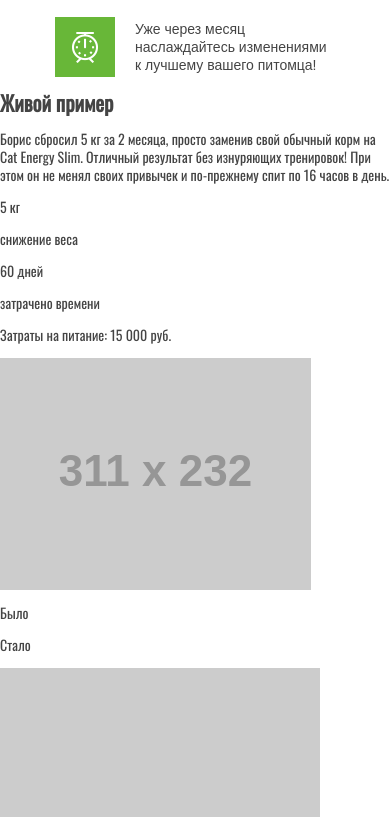
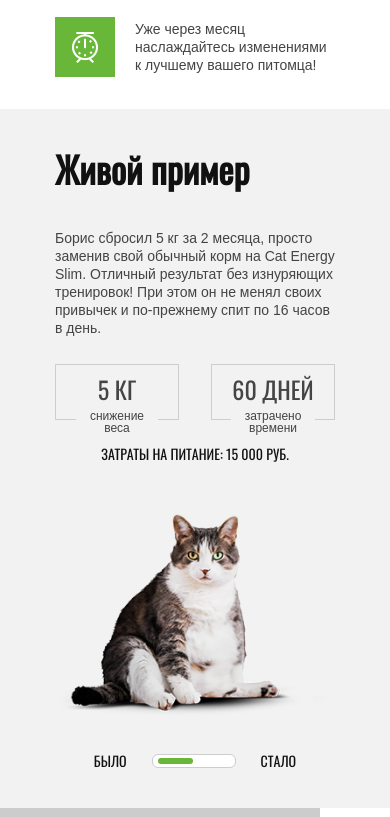
Before and after one commit to admegor/933557-cat-energy-19, a website: page source/index.html in a window 390 px wide. Shown: the part 1647-2464 px from the top of the page. Drawn offline with nearby package versions, Linux system fonts and the light colour scheme; files that its build step writes are made by us from their sources; placeholder pictures from the web are drawn by us.

Commit message:
stylization example block for mobile

```diff
--- a/source/index.html
+++ b/source/index.html
@@ -111,20 +111,23 @@
                 <div class="example__result-wrap">
                   <div class="example__result-item">
                     <p class="example__result-info">5 кг</p>
-                    <p class="example__result-subinfo">снижение веса</p>
+                    <span class="example__result-subinfo">снижение<br> веса</span>
                   </div>
                   <div class="example__result-item">
                     <p class="example__result-info">60 дней</p>
-                    <p class="example__result-subinfo">затрачено времени</p>
+                    <span class="example__result-subinfo">затрачено<br> времени</span>
                   </div>
-                  <p class="example__result-text">Затраты на питание: <span>15 000 руб.</span></p>
                 </div>
+                <p class="example__result-text">Затраты на питание: <span>15 000 руб.</span></p>
               </div>
               <div class="example__slider slider-example">
-                <img src="https://via.placeholder.com/311x232" alt="Было" class="slider-example__image-1" width="311" height="232">
+                <img class="slider-example__image slider-example__image--1-item" src="img/before-mobile@1x.png" alt="Было" width="311" height="232">
+                <img class="slider-example__image slider-example__image--2-item" src="img/after-mobile@1x.png" alt="Было" width="311" height="232">
                 <div class="slider-example__selector">
                   <p class="slider-example__before">Было</p>
-                  <div class="slider-example__progress-bar"></div>
+                  <div class="slider-example__progress-bar">
+                    <div class="slider-example__control"></div>
+                  </div>
                   <p class="slider-example__after">Стало</p>
                 </div>
               </div>
--- /dev/null
+++ b/source/sass/blocks/example.scss
@@ -0,0 +1,67 @@
+.example {
+    background-color: $smoky;
+    padding-bottom: 38px;
+}
+.example__wrap {
+    @include phone-wrap;
+}
+
+.example__inner {
+    @include inner;
+}
+
+.example__header {
+    @include title-block;
+}
+
+.example__info {
+    font-family: Arial, Helvetica, sans-serif;
+    margin-bottom: 27px;
+}
+
+.example__result-wrap {
+    display: flex;
+    flex-wrap: wrap;
+    justify-content: space-between;
+    margin-bottom: 25px;
+}
+
+.example__result-item {
+    width: 124px;
+    height: 56px;
+    border: 1px solid $telegray;
+    display: flex;
+    justify-content: center;
+    position: relative;
+}
+
+.example__result-info {
+    margin-top: 12px;
+    font-size: 24px;
+    line-height: 24px;
+    text-transform: uppercase;
+}
+
+.example__result-subinfo {
+    font-family: Arial, Helvetica, sans-serif;
+    font-size: 12px;
+    line-height: 12px;
+    position: absolute;
+    text-align: center;
+    bottom: -15px;
+    background-color: $smoky;
+    padding: 0 14px;
+}
+
+.example__result-text {
+    text-align: center;
+    text-transform: uppercase;
+    color: $almost-black;
+    margin-bottom: 44px;
+}
+
+.example__slider {
+    display: flex;
+    justify-content: center;
+    flex-wrap: wrap;
+}
--- /dev/null
+++ b/source/sass/blocks/slider-example.scss
@@ -0,0 +1,39 @@
+.slider-example__progress-bar {
+    width: 84px;
+    height: 14px;
+    background-color: $white;
+    border: 1px solid $telegray;
+    border-radius: 6px;
+    display: flex;
+    align-items: center;
+    padding: 0 5px;
+    margin: 0 25px;
+    justify-content: start;
+}
+
+.slider-example__control {
+    width: 35px;
+    height: 6px;
+    background-color: $leaf;
+    border-radius: 3px;
+}
+
+.slider-example__selector {
+    display: flex;
+    align-items: center;
+}
+
+.slider-example__image {
+    margin-bottom: 35px;
+}
+
+.slider-example__image--2-item {
+    display: none;
+}
+
+.slider-example__before,
+.slider-example__after {
+    text-transform: uppercase;
+    margin: 0;
+    color: $almost-black;
+}
--- a/source/sass/blocks/stage.scss
+++ b/source/sass/blocks/stage.scss
@@ -1,3 +1,7 @@
+.stage {
+    margin-bottom: 32px;
+}
+
 .stage__wrap {
     @include phone-wrap;
 }
--- a/source/sass/mixin.scss
+++ b/source/sass/mixin.scss
@@ -16,6 +16,7 @@
 @mixin title-block {
     font-size: 36px;
     line-height: 60px;
-    margin: 30px 0;
+    margin: 0;
+    padding: 30px 0;
     color: $almost-black;
 }
--- a/source/sass/style.scss
+++ b/source/sass/style.scss
@@ -1,10 +1,12 @@
-@import "source/sass/normalize.scss";
-@import "source/sass/fonts.scss";
-@import "source/sass/variables.scss";
-@import "source/sass/scaffolding.scss";
-@import "source/sass/mixin.scss";
-@import "source/sass/blocks/header.scss";
-@import "source/sass/blocks/main-menu.scss";
-@import "source/sass/blocks/fst-screen.scss";
-@import "source/sass/blocks/programme.scss";
-@import "source/sass/blocks/stage.scss";
+@import 'source/sass/normalize.scss';
+@import 'source/sass/fonts.scss';
+@import 'source/sass/variables.scss';
+@import 'source/sass/scaffolding.scss';
+@import 'source/sass/mixin.scss';
+@import 'source/sass/blocks/header.scss';
+@import 'source/sass/blocks/main-menu.scss';
+@import 'source/sass/blocks/fst-screen.scss';
+@import 'source/sass/blocks/programme.scss';
+@import 'source/sass/blocks/stage.scss';
+@import 'source/sass/blocks/example.scss';
+@import 'source/sass/blocks/slider-example.scss';
--- a/source/sass/variables.scss
+++ b/source/sass/variables.scss
@@ -5,3 +5,4 @@
 $leaf: #68b738;
 $smoky: #f2f2f2;
 $grey: #d9d9d9;
+$telegray: #cdcdcd;
```
